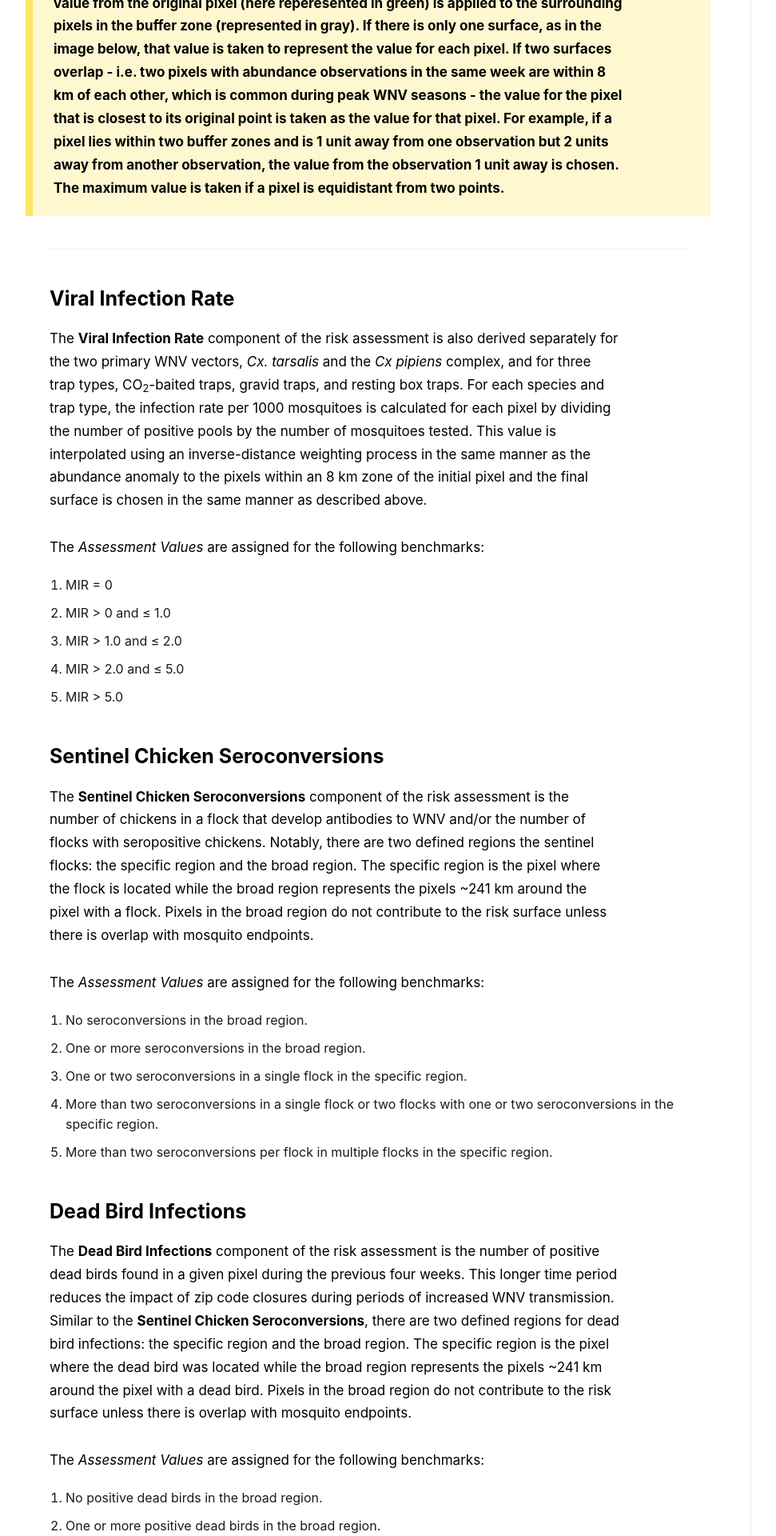
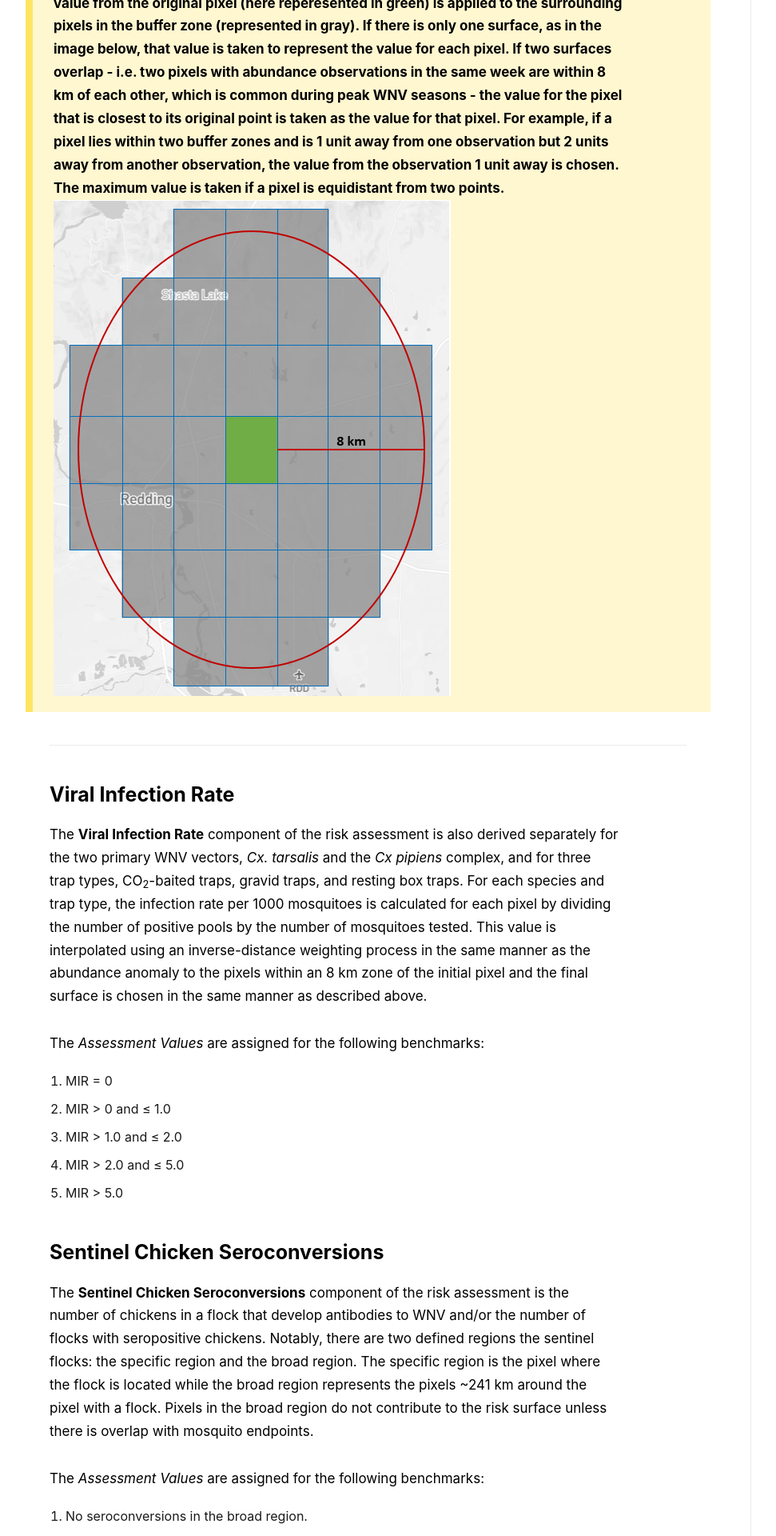
Before and after one commit to tlvaldepena/vectorsurv.org, a Jekyll site: the page built from _docs/tools/risk_surface_methodology.md, in a window 1280 px wide. Shown: the part 2494-4414 px from the top of the page at 80% size, without its empty margins (22-993 px from the left). Built offline with Jekyll 4.4.1, drawn with Linux system fonts in a browser that asks for light colours.

Commit message:
add IDW image

```diff
--- a/_docs/tools/risk_surface_methodology.md
+++ b/_docs/tools/risk_surface_methodology.md
@@ -39,7 +39,7 @@ The *Assessment Values* are assigned for the following benchmarks:
 5. Vector abundance well above average (> 300%)
 
 ***
-> The inverse-distance weighting process means that the abundance (or infection rate) value from the original pixel (here reperesented in green) is applied to the surrounding pixels in the buffer zone (represented in gray). If there is only one surface, as in the image below, that value is taken to represent the value for each pixel. If two surfaces overlap - i.e. two pixels with abundance observations in the same week are within 8 km of each other, which is common during peak WNV seasons - the value for the pixel that is closest to its original point is taken as the value for that pixel. For example, if a pixel lies within two buffer zones and is 1 unit away from one observation but 2 units away from another observation, the value from the observation 1 unit away is chosen. The maximum value is taken if a pixel is equidistant from two points.
+> The inverse-distance weighting process means that the abundance (or infection rate) value from the original pixel (here reperesented in green) is applied to the surrounding pixels in the buffer zone (represented in gray). If there is only one surface, as in the image below, that value is taken to represent the value for each pixel. If two surfaces overlap - i.e. two pixels with abundance observations in the same week are within 8 km of each other, which is common during peak WNV seasons - the value for the pixel that is closest to its original point is taken as the value for that pixel. For example, if a pixel lies within two buffer zones and is 1 unit away from one observation but 2 units away from another observation, the value from the observation 1 unit away is chosen. The maximum value is taken if a pixel is equidistant from two points. ![IDW example]({{ site.baseurl }}/assets/images/docs/IDW_map_redding.PNG)
 
 ***
 
```
